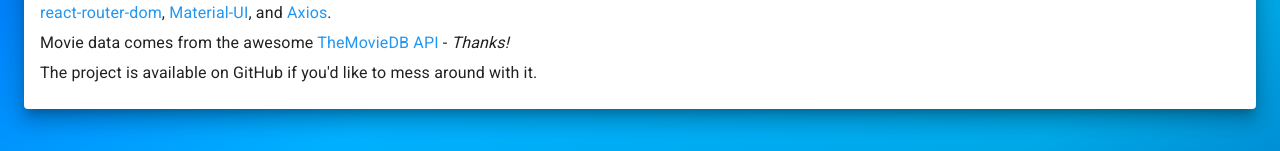
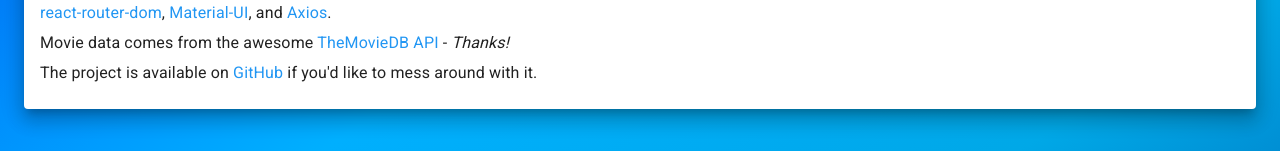
Before and after one commit to probablyabear/moviefights, a React (Create React App) app: page /#/about in a window 1280 px wide. Shown: the part 231-382 px from the top of the page. Built offline with nearby package versions, Linux system fonts and the light colour scheme.

Commit message:
Updated about page and nav links

```diff
--- a/src/layout/Navbar.js
+++ b/src/layout/Navbar.js
@@ -48,7 +48,11 @@ const Navbar = () => {
           <Link component={RouterLink} to="/about" underline="none">
             <Button className={classes.button}>About</Button>
           </Link>
-          <Link component={RouterLink} to="/github" underline="none">
+          <Link
+            href="https://github.com/probablyabear/moviefights"
+            underline="none"
+            target="_blank"
+          >
             <Button className={classes.button}>Github</Button>
           </Link>
         </Toolbar>
--- a/src/pages/About.js
+++ b/src/pages/About.js
@@ -39,8 +39,14 @@ const About = () => {
           <span style={{ fontStyle: "italic" }}>Thanks!</span>
         </Typography>
         <Typography component="p">
-          The project is available on GitHub if you'd like to mess around with
-          it.
+          The project is available on{" "}
+          <Link
+            target="_blank"
+            href="https://github.com/probablyabear/moviefights"
+          >
+            GitHub
+          </Link>{" "}
+          if you'd like to mess around with it.
         </Typography>
       </Paper>
     </Container>
```
